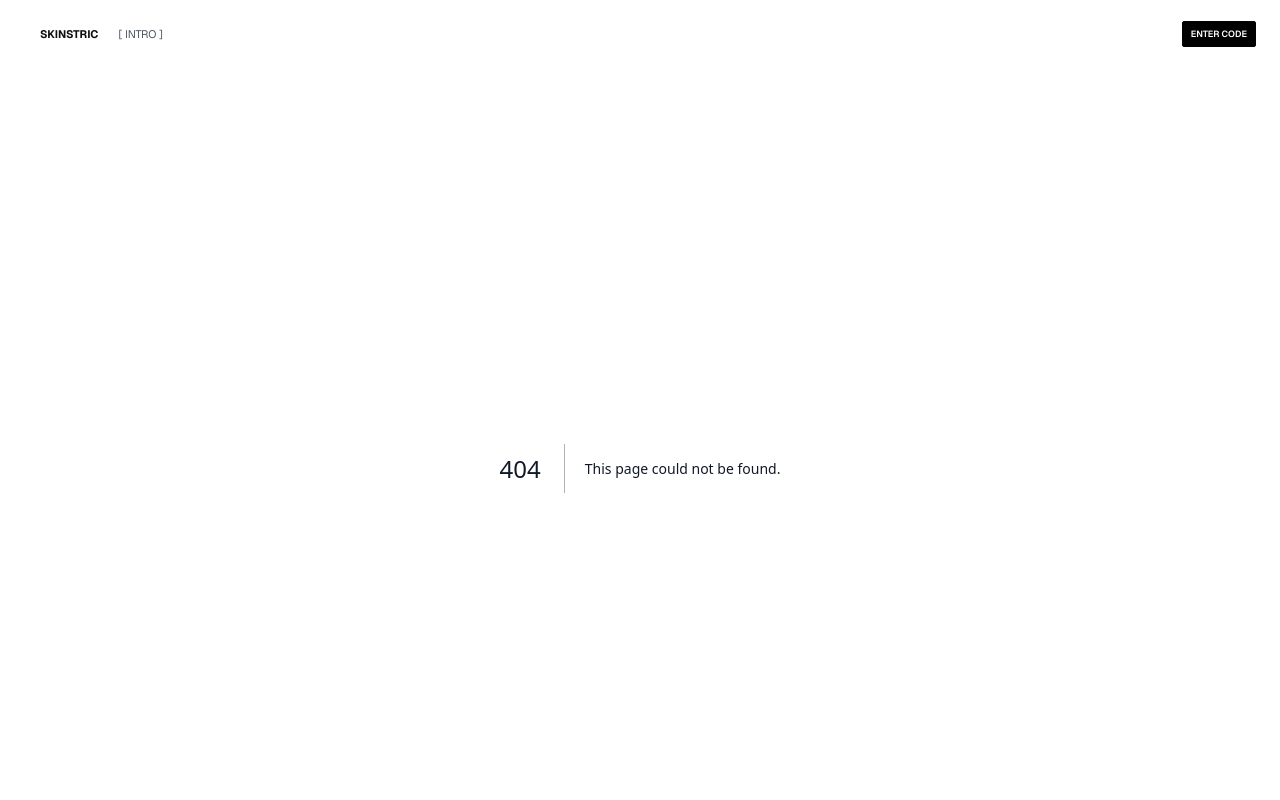
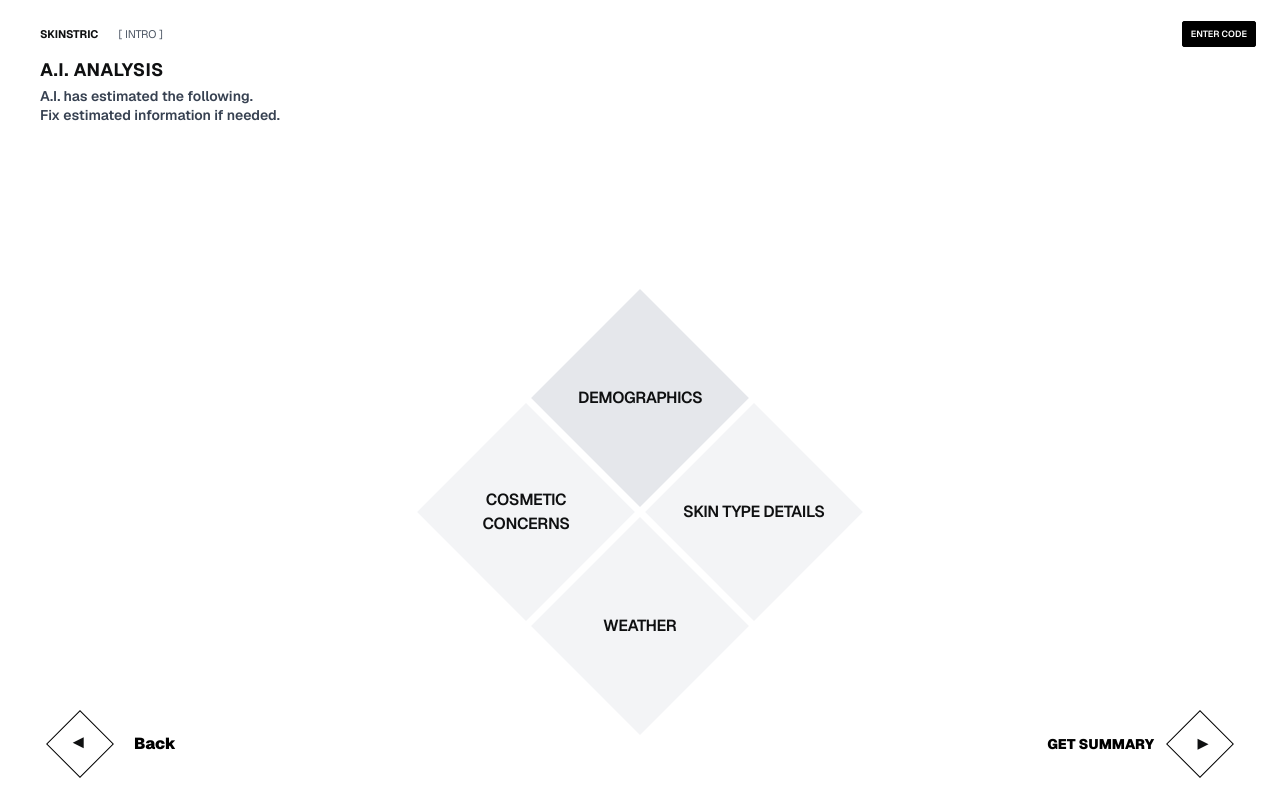
Before and after one commit to DavidNix0323/Skinstric-AI, a Next.js app: page /result in a window 1280 px wide. Before the commit this address had no page. Built offline with nearby package versions, Linux system fonts and the light colour scheme.

Commit message:
Built A.I. Analysis Page

```diff
--- a/src/app/ai-access/page.tsx
+++ b/src/app/ai-access/page.tsx
@@ -18,8 +18,9 @@ export default function AiAccessPage() {
   const [isHydrated, setIsHydrated] = useState(false);
   const [isLoading, setIsLoading] = useState(false);
 
-  const isMobile =
-    typeof window !== "undefined" && /Mobi|Android/i.test(navigator.userAgent);
+  const isMobile = typeof navigator !== "undefined" && /Mobi|Android/i.test(navigator.userAgent);
+
+
 
   const handleFileUpload = (e: React.ChangeEvent<HTMLInputElement>) => {
     const file = e.target.files?.[0];
@@ -44,11 +45,14 @@ export default function AiAccessPage() {
 
   const triggerCameraAccess = () => {
     if (isMobile) {
-      cameraInputRef.current?.click();
+      setTimeout(() => {
+        cameraInputRef.current?.click();
+      }, 100); // Prevents modal animation from blocking input
     } else {
       setShowCameraModal(true);
     }
   };
+
 
   useEffect(() => {
     if (!showCameraModal || !videoRef.current) return;
@@ -83,7 +87,7 @@ export default function AiAccessPage() {
     );
     const json = await res.json();
     localStorage.setItem("skinstricPhaseTwo", JSON.stringify(json.data));
-    router.push("/selfie");
+    router.push("/result");
   };
 
   return (
@@ -493,11 +497,27 @@ export default function AiAccessPage() {
         ))}
       </div>
     </div>
+    {/* Full Header Block */}
+<div className="absolute top-0 left-0 w-full z-[1001] px-6 py-4 bg-white flex items-center justify-between text-[11px] text-[#0F1011]">
+  <div className="flex items-center">
+    <Link
+      href="/"
+      className="inline-flex items-center justify-center gap-2 whitespace-nowrap rounded-md transition-colors h-9 px-4 py-2 font-bold text-[11px] mr-1 leading-[16px] text-[#0F1011] font-geist-sans"
+    >
+      SKINSTRIC
+    </Link>
+    <span className="text-[11px] text-gray-600 leading-[16px]">[ INTRO ]</span>
+  </div>
+  <button className="border border-black bg-black px-2 py-1 rounded-sm text-white text-[9px] font-semibold cursor-default leading-[16px] font-geist-sans">
+    ENTER CODE
+  </button>
+</div>
 
-    {/* Header Label */}
-    <div className="absolute left-10 top-4 text-sm font-bold tracking-wide z-10">
-      TO START ANALYSIS
-    </div>
+{/* TO START ANALYSIS label below header */}
+<div className="absolute top-[64px] left-10 text-sm font-bold tracking-wide z-[1001]">
+  TO START ANALYSIS
+</div>
+
 
     {/* Preview Box */}
     <div className="fixed top-[90px] right-6 md:right-8 z-30">
--- /dev/null
+++ b/src/app/result/page.tsx
@@ -0,0 +1,150 @@
+"use client";
+import Link from "next/link";
+import { motion } from "framer-motion";
+import { useState, useEffect } from "react";
+
+export default function ResultPage() {
+  const [showProceed, setShowProceed] = useState(true);
+  const [hovered, setHovered] = useState("");
+
+  useEffect(() => {
+    const resultData = localStorage.getItem("skinstricPhaseTwo");
+    setShowProceed(!!resultData);
+  }, []);
+
+  const handleSummary = () => {
+    window.location.href = "/summary";
+  };
+
+  const getOutlineScale = () => {
+    switch (hovered) {
+      case "demographics":
+        return 1.12;
+      case "cosmetic":
+      case "skin":
+        return 1.25;
+      case "weather":
+        return 1.5;
+      default:
+        return 0.95;
+    }
+  };
+
+  return (
+    <main className="min-h-screen bg-white text-[#0F1011] px-4 sm:px-6 py-6 font-geist-sans">
+      {/* Title Block */}
+      <div className="relative min-h-[180px]">
+        <div className="absolute top-[-40px] left-2 z-10 bg-white px-2 py-1 pointer-events-none">
+          <h1 className="text-md font-bold tracking-wide mb-1">A.I. ANALYSIS</h1>
+          <p className="text-sm font-semibold text-gray-700 leading-snug">
+            A.I. has estimated the following.
+            <br />
+            Fix estimated information if needed.
+          </p>
+        </div>
+      </div>
+
+      {/* Diamond Grid with Dynamic Outline */}
+      <div className="relative flex items-center justify-center min-h-[60vh]">
+        {/* Hover Outline Image */}
+        <motion.img
+          src="/diamond-dark-small.webp"
+          alt="Diamond Outline"
+          initial={{ scale: 0.95, opacity: 0 }}
+          animate={{ scale: getOutlineScale(), opacity: hovered ? 1 : 0 }}
+          transition={{ duration: 0.3, ease: "easeOut" }}
+          className="absolute w-[320px] h-[320px] sm:w-[550px] sm:h-[550px] rotate-45 z-0 pointer-events-none"
+          draggable={false}
+        />
+
+        {/* Diamond Grid */}
+        <div className="grid grid-cols-3 grid-rows-3 gap-0 z-10">
+          {/* Demographics */}
+          <div className="flex items-center justify-center col-start-2">
+            <button
+              onMouseEnter={() => setHovered("demographics")}
+              onMouseLeave={() => setHovered("")}
+              onClick={handleSummary}
+              className="w-[120px] h-[120px] sm:w-[154px] sm:h-[154px] bg-gray-200 hover:bg-gray-300 transform rotate-45 flex items-center justify-center -m-5 cursor-pointer font-semibold leading-[24px] tracking-tight uppercase hover:scale-[1.05] transition-transform duration-300"
+            >
+              <span className="transform -rotate-45">Demographics</span>
+            </button>
+          </div>
+
+          {/* Cosmetic Concerns */}
+          <div className="flex items-center justify-center row-start-2 col-start-1">
+            <button
+              onMouseEnter={() => setHovered("cosmetic")}
+              onMouseLeave={() => setHovered("")}
+              onClick={(e) => e.preventDefault()}
+              aria-disabled="true"
+              className="w-[120px] h-[120px] sm:w-[154px] sm:h-[154px] bg-gray-100 hover:bg-gray-300 transform rotate-45 flex items-center justify-center -m-5 font-semibold leading-[24px] tracking-tight uppercase cursor-not-allowed"
+            >
+              <span className="transform -rotate-45">Cosmetic Concerns</span>
+            </button>
+          </div>
+
+          {/* Skin Type Details */}
+          <div className="flex items-center justify-center row-start-2 col-start-3">
+            <button
+              onMouseEnter={() => setHovered("skin")}
+              onMouseLeave={() => setHovered("")}
+              onClick={(e) => e.preventDefault()}
+              aria-disabled="true"
+              className="w-[120px] h-[120px] sm:w-[154px] sm:h-[154px] bg-gray-100 hover:bg-gray-300 transform rotate-45 flex items-center justify-center -m-5 font-semibold leading-[24px] tracking-tight uppercase cursor-not-allowed"
+            >
+              <span className="transform -rotate-45">Skin Type Details</span>
+            </button>
+          </div>
+
+          {/* Weather */}
+          <div className="flex items-center justify-center row-start-3 col-start-2">
+            <button
+              onMouseEnter={() => setHovered("weather")}
+              onMouseLeave={() => setHovered("")}
+              onClick={(e) => e.preventDefault()}
+              aria-disabled="true"
+              className="w-[120px] h-[120px] sm:w-[154px] sm:h-[154px] bg-gray-100 hover:bg-gray-300 transform rotate-45 flex items-center justify-center -m-5 font-semibold leading-[24px] tracking-tight uppercase cursor-not-allowed"
+            >
+              <span className="transform -rotate-45">Weather</span>
+            </button>
+          </div>
+        </div>
+      </div>
+
+      {/* Back Button */}
+      <div className="fixed bottom-[32px] left-6 sm:left-14 z-10">
+        <Link href="/ai-access" className="group flex items-center gap-[30px]">
+          <motion.div
+            transition={{ duration: 0.3, ease: "easeOut" }}
+            className="relative w-12 h-12"
+          >
+            <motion.span className="absolute right-[20px] bottom-[13px] scale-[0.9] group-hover:scale-[0.92] rotate-180 transition duration-300 ease-in-out">
+              ▶
+            </motion.span>
+            <motion.div className="w-full h-full border border-black rotate-45 group-hover:scale-[0.92] transition duration-300 ease-in-out" />
+          </motion.div>
+          <span className="font-black text-black mr-5 relative">Back</span>
+        </Link>
+      </div>
+
+      {/* GET SUMMARY BUTTON */}
+      <div className="fixed bottom-[32px] right-6 sm:right-14 z-10">
+        <button
+          onClick={handleSummary}
+          className="group flex items-center gap-[22px]"
+        >
+          <span className="text-sm font-black text-black ml-5 relative">
+            GET SUMMARY
+          </span>
+          <motion.div className="relative w-12 h-12">
+            <motion.span className="absolute right-[15px] bottom-[13px] scale-[0.9] group-hover:scale-[0.92] transition duration-300 ease-in-out">
+              ▶
+            </motion.span>
+            <motion.div className="w-full h-full border border-black rotate-45 group-hover:scale-[0.92] transition duration-300 ease-in-out" />
+          </motion.div>
+        </button>
+      </div>
+    </main>
+  );
+}
--- a/src/components/DiamondButton.tsx
+++ /dev/null
@@ -1,53 +0,0 @@
-"use client";
-
-import { motion } from "framer-motion";
-import Link from "next/link";
-
-interface DiamondButtonProps {
-  label: string;
-  href?: string;
-  onClick?: () => void;
-  direction?: "left" | "right";
-  bounce?: boolean;
-}
-
-export default function DiamondButton({
-  label,
-  href,
-  onClick,
-  direction = "right",
-  bounce = false,
-}: DiamondButtonProps) {
-  const content = (
-    <div className="group flex items-center gap-[30px]">
-      {direction === "left" && (
-        <motion.span className="text-sm font-black text-black relative">▶</motion.span>
-      )}
-      <motion.div
-        transition={{ duration: 0.3, ease: "easeOut" }}
-        className="relative w-12 h-12"
-      >
-        <motion.div className="w-full h-full border border-black rotate-45 group-hover:scale-[0.92] transition duration-300 ease-in-out" />
-      </motion.div>
-      {direction === "right" && (
-        <motion.span className="text-sm font-black text-black relative">▶</motion.span>
-      )}
-      <span className="font-black text-black text-sm relative">{label}</span>
-    </div>
-  );
-
-  const wrapper = bounce ? (
-    <motion.div
-      animate={{ y: [0, -14, 6, 0] }}
-      transition={{ duration: 0.5, ease: "easeOut", times: [0, 0.4, 0.7, 1] }}
-    >
-      {href ? <Link href={href}>{content}</Link> : <button onClick={onClick}>{content}</button>}
-    </motion.div>
-  ) : href ? (
-    <Link href={href}>{content}</Link>
-  ) : (
-    <button onClick={onClick}>{content}</button>
-  );
-
-  return wrapper;
-}
```
Also changed, not shown: src/app/summary/page.tsx (added).
